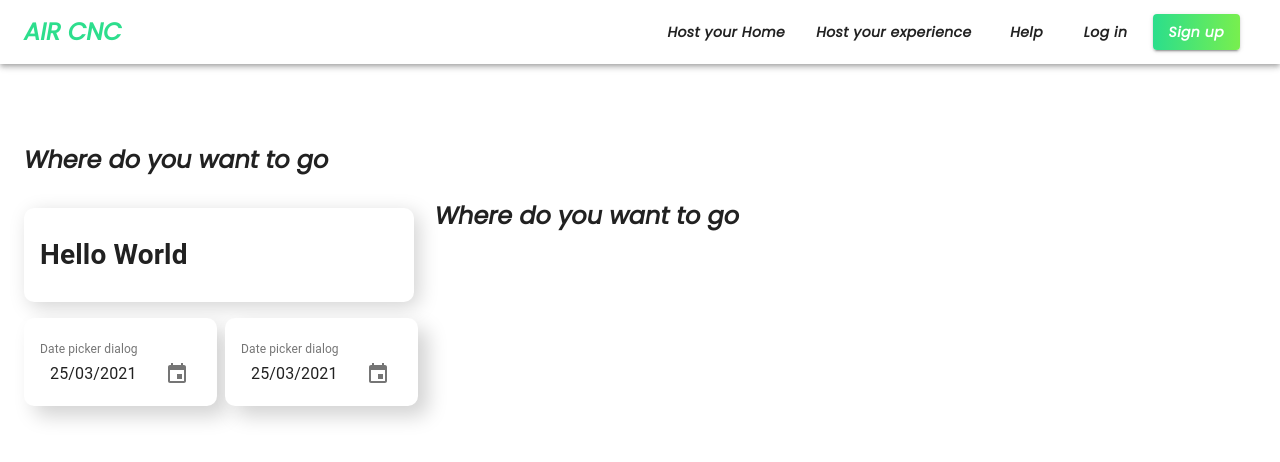
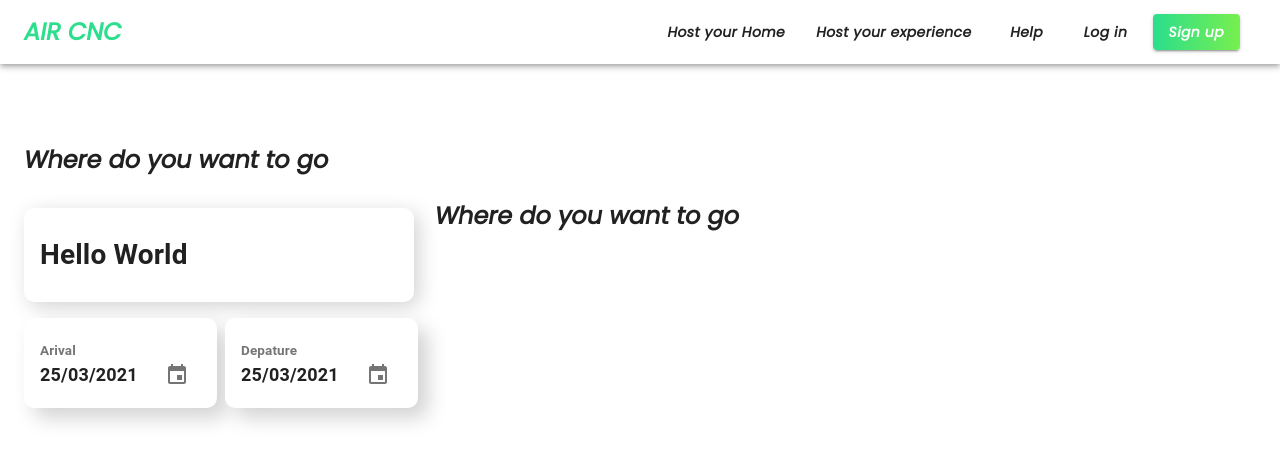
Before and after one commit to Shakib448/next-js-air-cnc, a Next.js app in the folder client/: page /home in a window 1280 px wide. Shown: the top 462 px of the page. Built offline with nearby package versions, Linux system fonts and the light colour scheme.

Commit message:
WIP on HomeForm

```diff
--- a/client/src/Components/Home/HomeForm.js
+++ b/client/src/Components/Home/HomeForm.js
@@ -61,7 +61,7 @@ const HomeForm = () => {
             disableToolbar
             margin="normal"
             id="date-picker-dialog"
-            label="Date picker dialog"
+            label="Arival"
             format="dd/MM/yyyy"
             value={selectedDate}
             onChange={handleDateChange}
@@ -80,7 +80,7 @@ const HomeForm = () => {
             disableToolbar
             margin="normal"
             id="date-picker-dialog"
-            label="Date picker dialog"
+            label="Depature"
             format="dd/MM/yyyy"
             value={selectedDate}
             onChange={handleDateChange}
--- a/client/src/Theme/GlobalStyle.js
+++ b/client/src/Theme/GlobalStyle.js
@@ -52,10 +52,6 @@ const styles = (theme) => ({
     ".capitalize": {
       textTransform: "capitalize",
     },
-
-    ".MuiInput-input": {
-      paddingLeft: "10px !important",
-    },
     ".MuiPickersModal-dialog": {
       "&:first-child": {
         padding: "10px !important",
@@ -75,6 +71,14 @@ const styles = (theme) => ({
       fontSize: "1rem",
       fontWeight: "bold",
     },
+    ".MuiInputBase-root.MuiInput-root.MuiInputBase-formControl.MuiInput-formControl.MuiInputBase-adornedEnd ": {
+      fontSize: "large",
+      fontWeight: "bold",
+    },
+    "label#date-picker-dialog-label": {
+      fontSize: "large",
+      fontWeight: "bold",
+    },
   },
 });
 
```
